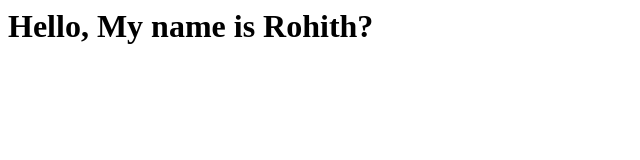
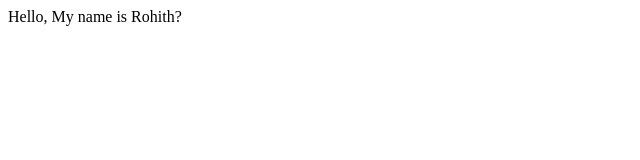
Before and after one commit to rohith2000-coder/git-demo, a plain HTML site: page index.html in a window 1280 px wide. Shown: the whole page, without its empty margins (0-640 px from the left). Drawn offline with Linux system fonts and the light colour scheme.

Commit message:
Add new paragraph

```diff
--- a/index.html
+++ b/index.html
@@ -1 +1 @@
-<h1>Hello, My name is Rohith?</h1>
+<p>Hello, My name is Rohith?</p>
```
